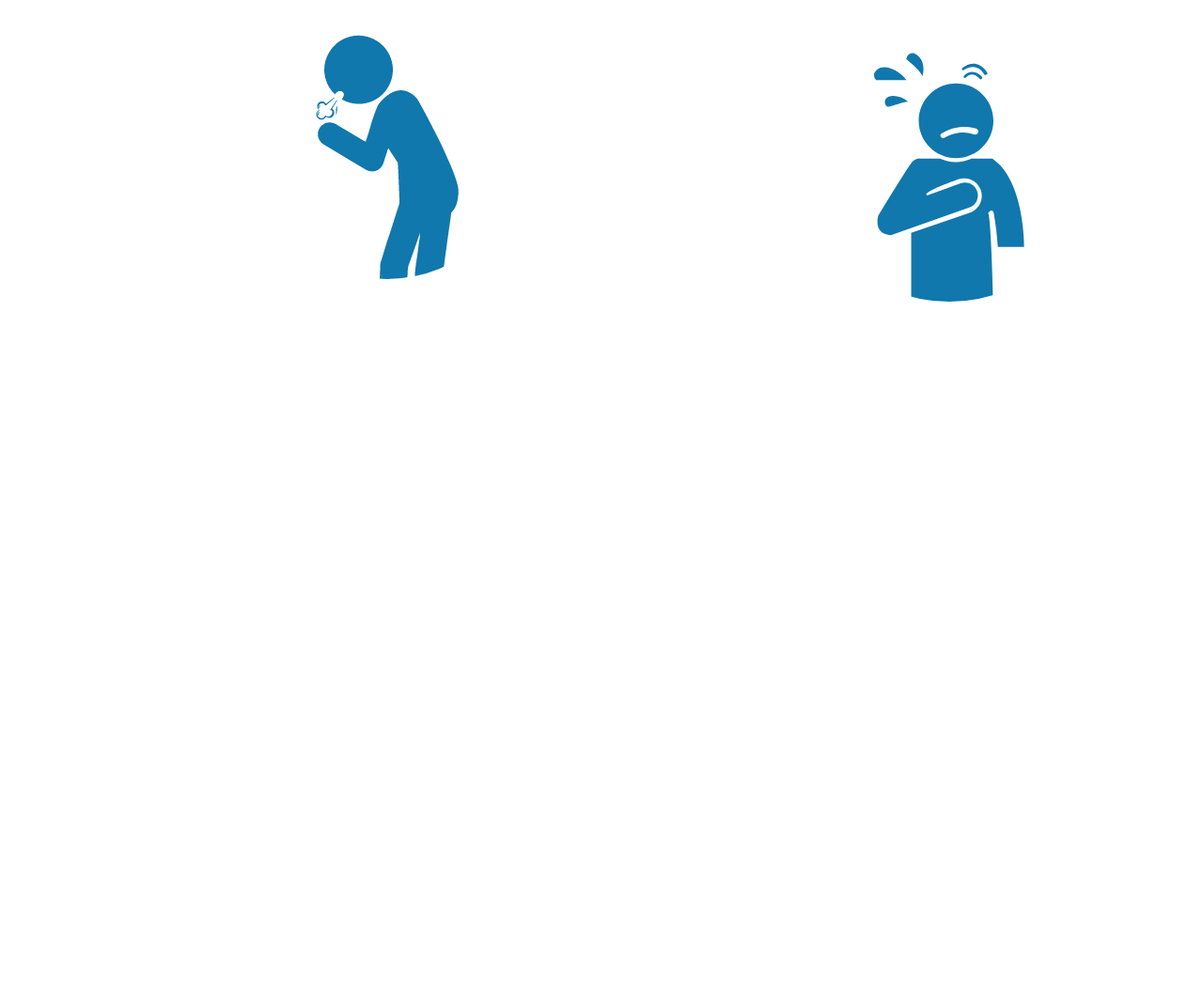
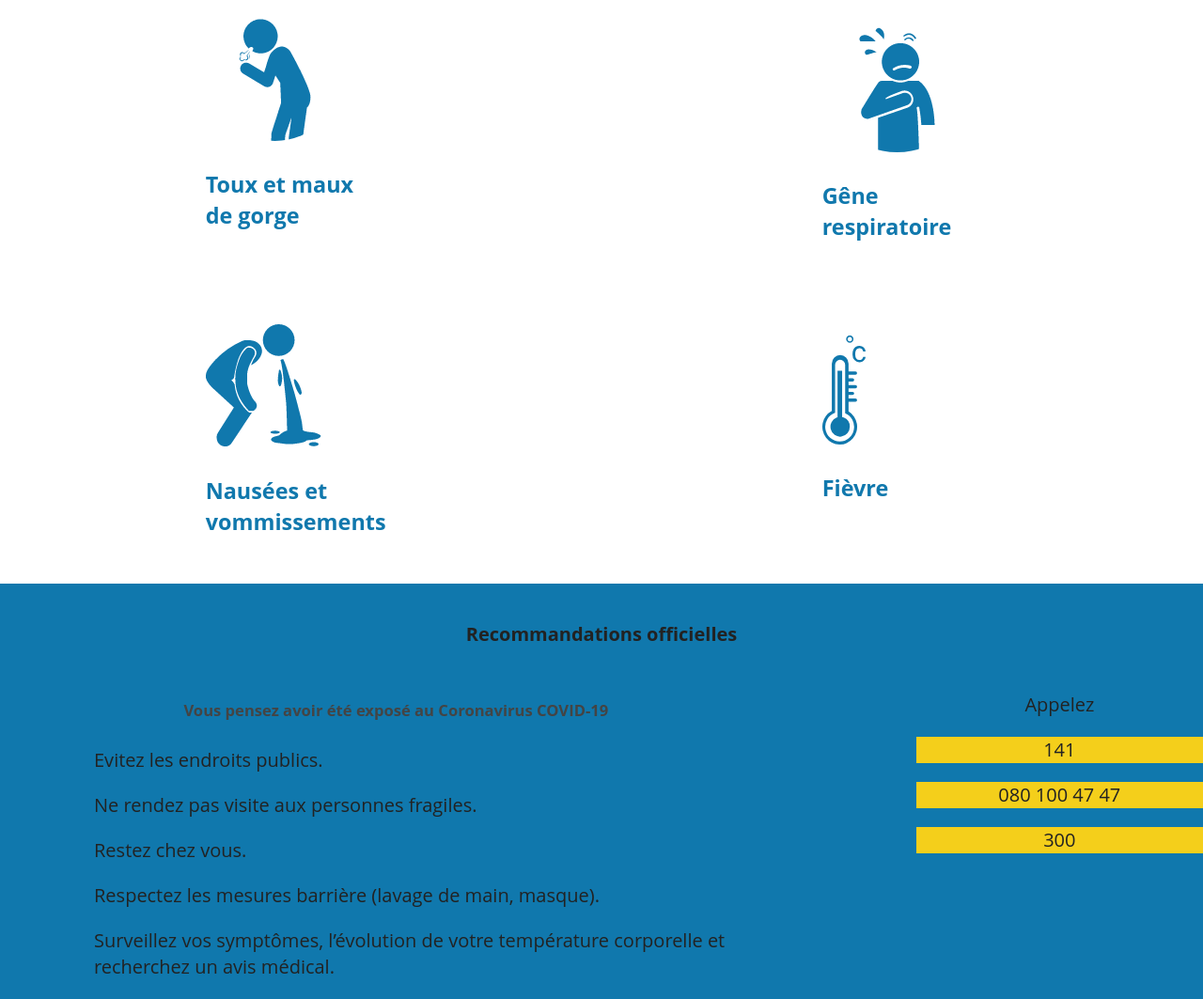
Before and after one commit to osaelh/covid-19-app, a website: page src/index.html in a window 1280 px wide. Shown: the part 943-2006 px from the top of the page at 94% size. Before the commit the page ends 1271 px from the top, so only its background shows below. Drawn offline with Linux system fonts and the light colour scheme.

Commit message:
recomendations

```diff
--- a/src/index.html
+++ b/src/index.html
@@ -63,7 +63,7 @@
       </div>
     </section>
 
-    <section>
+    <section class="symptoms">
       <div class="container">
         <div class="center-sm center-md center-lg center-xs">
           <h2>La derniere infos médicale</h2>
@@ -71,12 +71,26 @@
         <div class="row around-xs around-md around-lg">
           <div class="col-xs-2">
               <div class="box">
-                  <img src="/src/img/Calque -1@2x.png" alt="">
+                <div>
+                  <img src="/src/img/Calque -12.png" alt="">
+                  <h3>Toux et maux de gorge</h3>
+                </div>
+                <div class="bottom-unit">
+                  <img src="/src/img/Calque -8.png" alt="">
+                  <h3>Nausées et vommissements</h3>
+                </div>
               </div>
           </div>
           <div class="col-xs-2">
               <div class="box">
-                  <img src="/src/img/Calque -13@2x.png" alt="">
+                <div>
+                  <img src="/src/img/Calque -13.png" alt="">
+                  <h3>Gêne respiratoire</h3>
+                </div>
+                <div class="bottom-unit">
+                  <img src="/src/img/ico7_2.svg" alt="" class="fiever">
+                  <h3>Fièvre</h3>
+                </div>
               </div>
           </div>
 
@@ -84,5 +98,43 @@
       </div>
     </section>
 
+    <section class="recomendations">
+      <div class="container">
+        <div class="center-sm center-md center-lg center-xs">
+          <h4>Recommandations officielles</h4>
+        <div class="row around-xs around-md around-lg">
+          <div class="col-xs-12 col-sm-8 col-md-8 col-lg-8">
+            <div class="center">
+           <h5>Vous pensez avoir été exposé au Coronavirus COVID-19</h5>
+          </div>
+          <div class="start-lg">
+          <p>Evitez les endroits publics.</p>
+        </div>
+          <div class="start-lg">
+          <p>Ne rendez pas visite aux personnes fragiles.</p>
+        </div>
+          <div class="start-lg">
+          <p>Restez chez vous.</p>
+        </div>
+          <div class="start-lg">
+          <p>Respectez les mesures barrière (lavage de main, masque).</p>
+        </div>
+          <div class="start-lg">
+          <p>Surveillez vos symptômes, l’évolution de votre température corporelle et recherchez un avis médical.</p>
+        </div>
+          </div>
+          <div class="col-xs-12 col-sm-4 col-md-4 col-lg-4">
+            <p>Appelez</p>
+            <div class="call">
+
+            <p>141</p>
+            <p>080 100 47 47</p>
+            <p>300</p>
+          </div>
+          </div>
+        </div>
+      </div>
+    </section>
+
 </body>
 </html>
--- a/src/sass/abstracts/_mixins.scss
+++ b/src/sass/abstracts/_mixins.scss
@@ -11,12 +11,12 @@
   text-decoration: none;
   display: block;
   font-size: 16px;
-  width: 200px;
+  // width: 200px;
   height: 40px;
   cursor: pointer;
   margin: 20px auto;
   border-radius: 1em;
-  width: 100%;
+  width: 90%;
 }
 
 @mixin hover {
@@ -31,28 +31,28 @@
 /// @author Harry Roberts
 /// @param {Bool} $self [false] - Whether or not to include current selector
 /// @link https://twitter.com/csswizardry/status/478938530342006784 Original tweet from Harry Roberts
-@mixin on-event($self: false) {
-  @if $self {
-    &,
-    &:hover,
-    &:active,
-    &:focus {
-      @content;
-    }
-  } @else {
-    &:hover,
-    &:active,
-    &:focus {
-      @content;
-    }
-  }
-}
+// @mixin on-event($self: false) {
+//   @if $self {
+//     &,
+//     &:hover,
+//     &:active,
+//     &:focus {
+//       @content;
+//     }
+//   } @else {
+//     &:hover,
+//     &:active,
+//     &:focus {
+//       @content;
+//     }
+//   }
+// }
 
 /// Make a context based selector a little more friendly
 /// @author Hugo Giraudel
 /// @param {String} $context
-@mixin when-inside($context) {
-  #{$context} & {
-    @content;
-  }
-}
+// @mixin when-inside($context) {
+//   #{$context} & {
+//     @content;
+//   }
+// }
--- a/src/sass/base/_base.scss
+++ b/src/sass/base/_base.scss
@@ -24,15 +24,15 @@ html {
 /**
  * Basic styles for links
  */
-a {
-  color: $brand-color;
-  text-decoration: none;
+// a {
+//   color: $brand-color;
+//   text-decoration: none;
 
-  @include on-event {
-    color: $text-color;
-    text-decoration: underline;
-  }
-}
+//   @include on-event {
+//     color: $text-color;
+//     text-decoration: underline;
+//   }
+// }
 h2{
   color: $brand-color;
 }
--- a/src/sass/base/_helpers.scss
+++ b/src/sass/base/_helpers.scss
@@ -18,11 +18,11 @@
  * 3. Leave some space on the edges, especially valuable on small screens
  */
 .container {
-  max-width: $max-width; /* 1 */
+  // max-width: $max-width; /* 1 */
   margin-left: auto; /* 2 */
-  margin-right: auto; /* 2 */
-  padding-left: 20px; /* 3 */
-  padding-right: 20px; /* 3 */
+  // margin-right: auto; /* 2 */
+  // padding-left: 20px; /* 3 */
+  // padding-right: 20px; /* 3 */
   width: 100%; /* 1 */
  }
 
--- a/src/sass/components/_button.scss
+++ b/src/sass/components/_button.scss
@@ -1,3 +1,7 @@
 // -----------------------------------------------------------------------------
 // This file contains all styles related to the button component.
 // -----------------------------------------------------------------------------
+button{
+    @include button;
+    @include hover();
+  }
--- a/src/sass/layout/_header.scss
+++ b/src/sass/layout/_header.scss
@@ -5,9 +5,9 @@
     border-bottom:1px solid $primaryColor;
     background-image: url("/src/img/Merged\ bar-5.png");
     img{
-        width: 25%;
+        width: 15%;
     }
-    // padding: 0px 5vw;
+
     #navbar{
       text-transform:uppercase;
       li{
@@ -23,8 +23,14 @@
       color:$brand-color;
       border-bottom: 3px solid $brand-color;
       padding-bottom:3px;
+
     }
+    a:hover{
+      color:$brand-color;
+      border-bottom: 3px solid $brand-color;
+      padding-bottom:3px;
 
+    }
 
     }
   }
--- a/src/sass/pages/_home.scss
+++ b/src/sass/pages/_home.scss
@@ -1,3 +1,25 @@
 // -----------------------------------------------------------------------------
 // This file contains styles that are specific to the home page.
 // -----------------------------------------------------------------------------
+.symptoms{
+    .bottom-unit{
+        margin-top: 5em;
+    }
+   .fiever{
+       width: 25%;
+   }
+}
+.recomendations{
+    background-color: $brand-color;
+    h4{
+        padding-top: 2em;
+    }
+    p{
+        margin-left: 5em;
+    }
+}
+.call{
+    p{
+        background-color: #F4CF1B;
+    }
+}
--- a/src/sass/style.scss
+++ b/src/sass/style.scss
@@ -56,8 +56,3 @@
 //   width: 43VW;
 // }
 // }
-
-button{
-  @include button;
-  @include hover();
-}
```
Also changed, not shown: dist/styles/css.css, src/css/style.css, src/img/Calque -12.png (added), src/img/Calque -13.png (added), src/img/ico7_2.svg (added).
